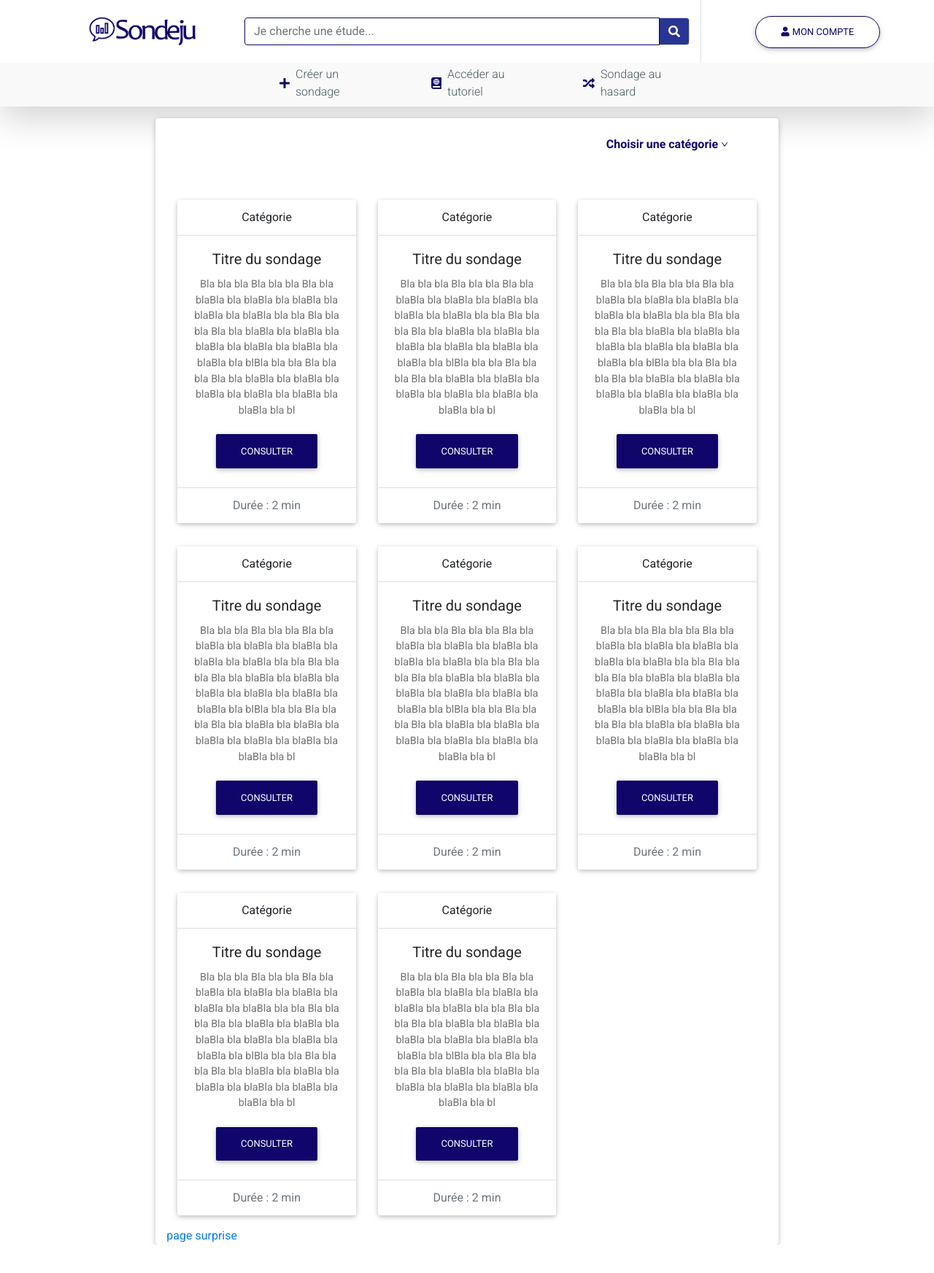
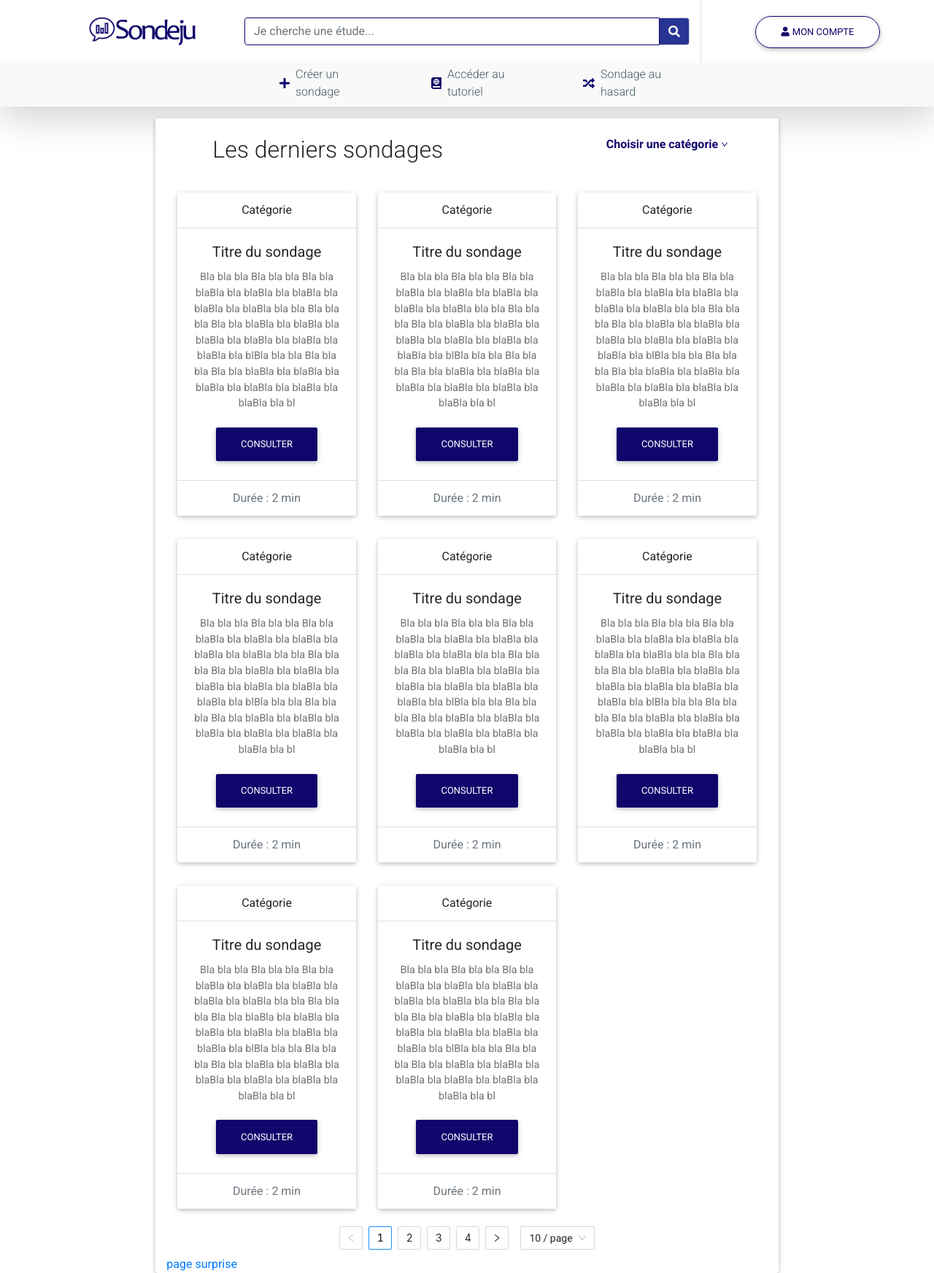
Before and after one commit to Antoine68/sondeju, a React (Create React App) app: page / in a window 1280 px wide. Shown: the whole page at 73% size. Before the commit the page ends 1706 px from the top, so only its background shows below. Built offline with nearby package versions, Linux system fonts and the light colour scheme.

Commit message:
ajout pagination

```diff
--- a/src/components/NewsFeed.js
+++ b/src/components/NewsFeed.js
@@ -9,6 +9,7 @@ import { Link } from "react-router-dom";
 import { Menu, Dropdown } from 'antd';
 import { DownOutlined } from '@ant-design/icons';
 import { MDBBtn } from "mdbreact";
+import { Pagination } from 'antd';
 
 import React from "react";
 
@@ -32,12 +33,18 @@ const menu = (
   </Menu>
 );
 
+function onShowSizeChange(current, pageSize) {
+  console.log(current, pageSize);
+}
+
 export default class NewsFeed extends React.Component {
   render()  {
     return (
       <div>
         <div class="row mw-100 m-0 p-0 mt-4">
-          <div class="col-lg-8"></div>
+          <div class="col-lg-8">
+            <h2 class="ml-5">Les derniers sondages</h2>
+          </div>
           <div class="col-lg-4 col-md-12 text-center">
             <Dropdown overlay={menu}>
               <a className="ant-dropdown-link font-weight-bold blue-color" onClick={e => e.preventDefault()}>
@@ -47,7 +54,7 @@ export default class NewsFeed extends React.Component {
           </div>
           <div class="col-lg-3"></div>
         </div>
-        <div class="row mw-100 m-0 p-0 mt-5">
+        <div class="row mw-100 m-0 p-0 mt-3">
           <div class="col-lg-4 col-md-12 mt-3 mb-3">
             <div class="card text-center">
               <div class="card-header bg-white">
@@ -169,6 +176,9 @@ export default class NewsFeed extends React.Component {
             </div>
           </div>
         </div>
+        <div class="text-center mt-2 mb-2">
+          <Pagination showSizeChanger onShowSizeChange={onShowSizeChange} defaultCurrent={1} total={35}/>
+        </div>
         <Link to="/tableau-de-jp-baur">page surprise</Link>
       </div>
     );
```
